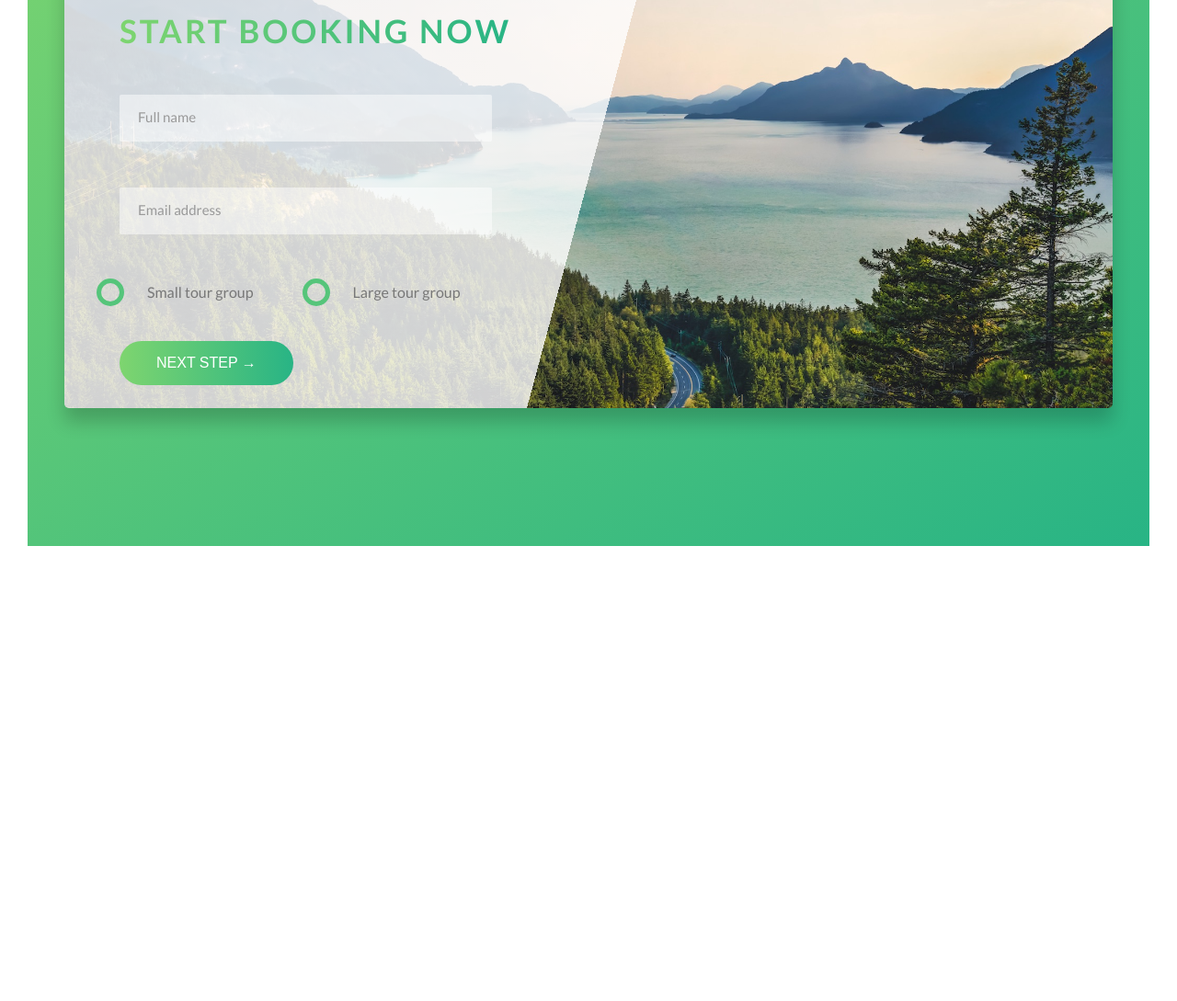
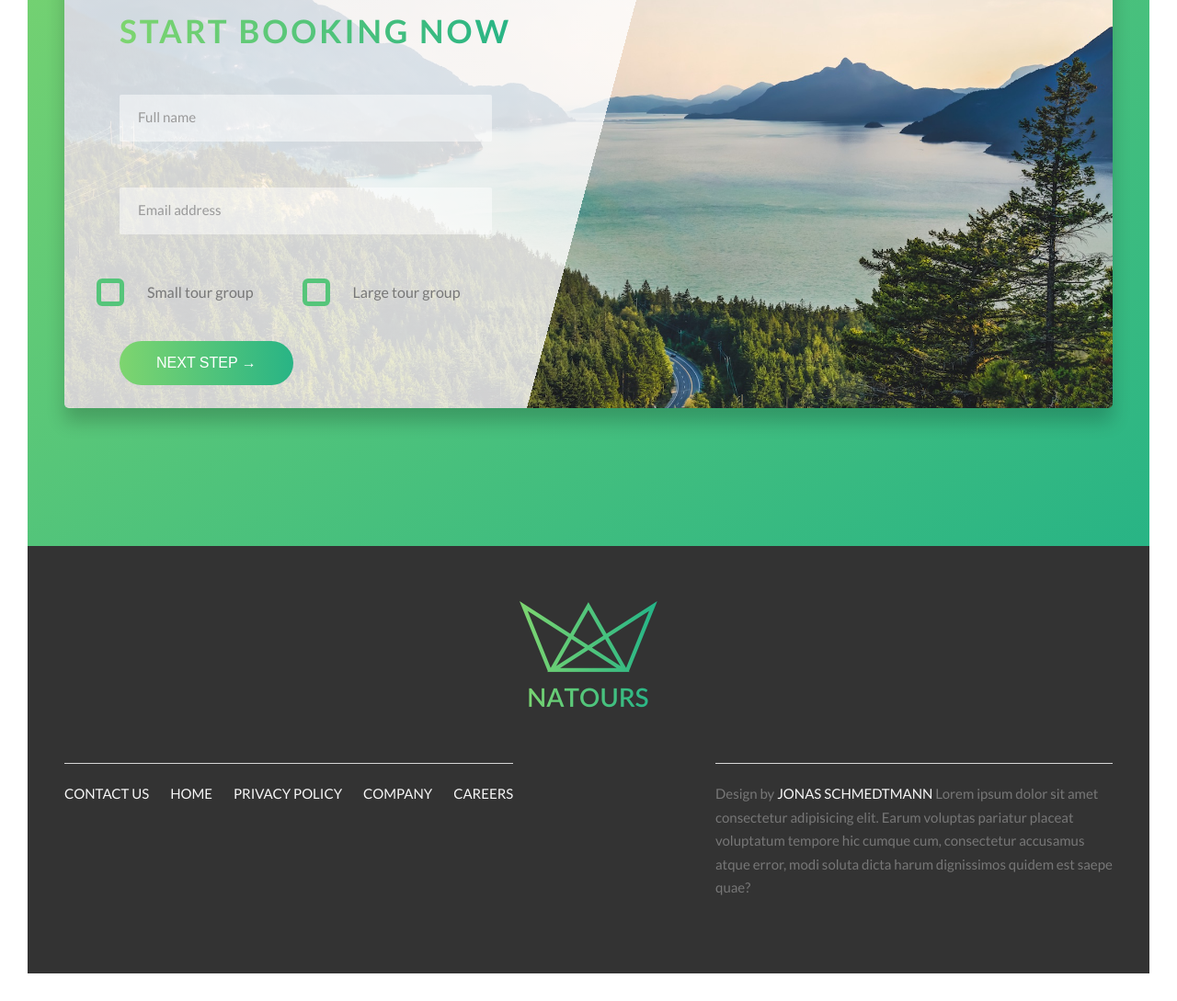
Before and after one commit to jasonlu2907/Tours-Booking, a website: page index.html in a window 1280 px wide. Shown: the part 4366-5455 px from the top of the page at 92% size. Before the commit the page ends 4990 px from the top, so only its background shows below. Drawn offline with Linux system fonts and the light colour scheme.

Commit message:
Simple footer

```diff
--- a/index.html
+++ b/index.html
@@ -322,7 +322,31 @@
             </div>
         </section>
 
+        <footer class="section-footer">
+            <div class="footer__logo-box">
+                <img src="./img/logo-green-2x.png" alt="logo" class="footer__logo">
+            </div>
 
+            <div class="row">
+                <div class="col-1-of-2">
+                    <div class="footer__navigator">
+                        <ul class="footer__list">
+                            <li class="footer__item"><a href="#" class="footer__link">Contact Us</a></li>
+                            <li class="footer__item"><a href="#" class="footer__link">Home</a></li>
+                            <li class="footer__item"><a href="#" class="footer__link">Privacy Policy</a></li>
+                            <li class="footer__item"><a href="#" class="footer__link">Company</a></li>
+                            <li class="footer__item"><a href="#" class="footer__link">Careers</a></li>
+                        </ul>
+                    </div>
+                </div>
+
+                <div class="col-1-of-2">
+                    <p class="footer__copyright">
+                        Design by <a href="#" class="footer__link">Jonas Schmedtmann</a> Lorem ipsum dolor sit amet consectetur adipisicing elit. Earum voluptas pariatur placeat voluptatum tempore hic cumque cum, consectetur accusamus atque error, modi soluta dicta harum dignissimos quidem est saepe quae?
+                    </p>
+                </div>
+            </div>
+        </footer>
     </main>
     <!-- <section>
             <div class="row">
--- a/sass/components/_form.scss
+++ b/sass/components/_form.scss
@@ -66,7 +66,7 @@
         height: 3rem;
         width: 3rem;
         border: 5px solid $color-primary;
-        border-radius: 50%;
+        border-radius: 20%;
         display: inline-block;
         position: absolute;
         left: -2.5rem;
@@ -77,7 +77,7 @@
             display: block;
             height: 1.3rem;
             width: 1.3rem;
-            border-radius: 50%;
+            // border-radius: 50%;
             position: absolute;
             top: 50%;
             left: 50%;
--- /dev/null
+++ b/sass/layout/_footer.scss
@@ -0,0 +1,55 @@
+.footer {
+    &__logo-box {
+        // bởi vì <img> là 1 inline block -> treated as text
+        text-align: center;
+        margin-bottom: 5rem;
+    }
+
+    &__logo {
+        width: 15rem;
+        height: auto; // có thể ghi hoặc default sẽ tự auto
+    }
+
+    &__navigator {
+        display: inline-block;
+        padding: 2rem 0;
+        border-top: 1px solid rgba(255, 255, 255, 0.801);
+    }
+
+    &__list {
+        list-style: none;
+    }
+
+    &__item {
+        display: inline-block;
+        &:not(:last-child) {
+            padding-right: 2rem;
+        }
+    }
+
+    &__link {
+
+        &:link,
+        &:visited {
+            color: $color-grey-light1;
+            text-decoration: none;
+            text-transform: uppercase;
+            display: inline-block;
+            transition: all 0.2s;
+        }
+
+        &:hover,
+        &:active {
+            transform: scale(1.2) rotate(5deg);
+            box-shadow: 0 1rem 2rem rgba(0, 0, 0, 0.39);
+            color: $color-primary;
+        }
+    }
+
+    &__copyright {
+        padding: 2rem 0;
+        border-top: 1px solid rgba(255, 255, 255, 0.808);
+        width: 80%;
+        float: right;
+    }
+}
--- a/sass/main.scss
+++ b/sass/main.scss
@@ -21,3 +21,4 @@
 
 @import "layout/header";
 @import "layout/grid";
+@import "layout/footer";
--- a/sass/pages/_home.scss
+++ b/sass/pages/_home.scss
@@ -49,3 +49,10 @@
         padding: 6rem;
     }
 }
+
+.section-footer {
+    padding: 6rem 0;
+    background-color: #333;
+    // color: rgba($color-white, 0.9);
+    font-size: 1.5rem;
+}
```
Also changed, not shown: css/style.css.
